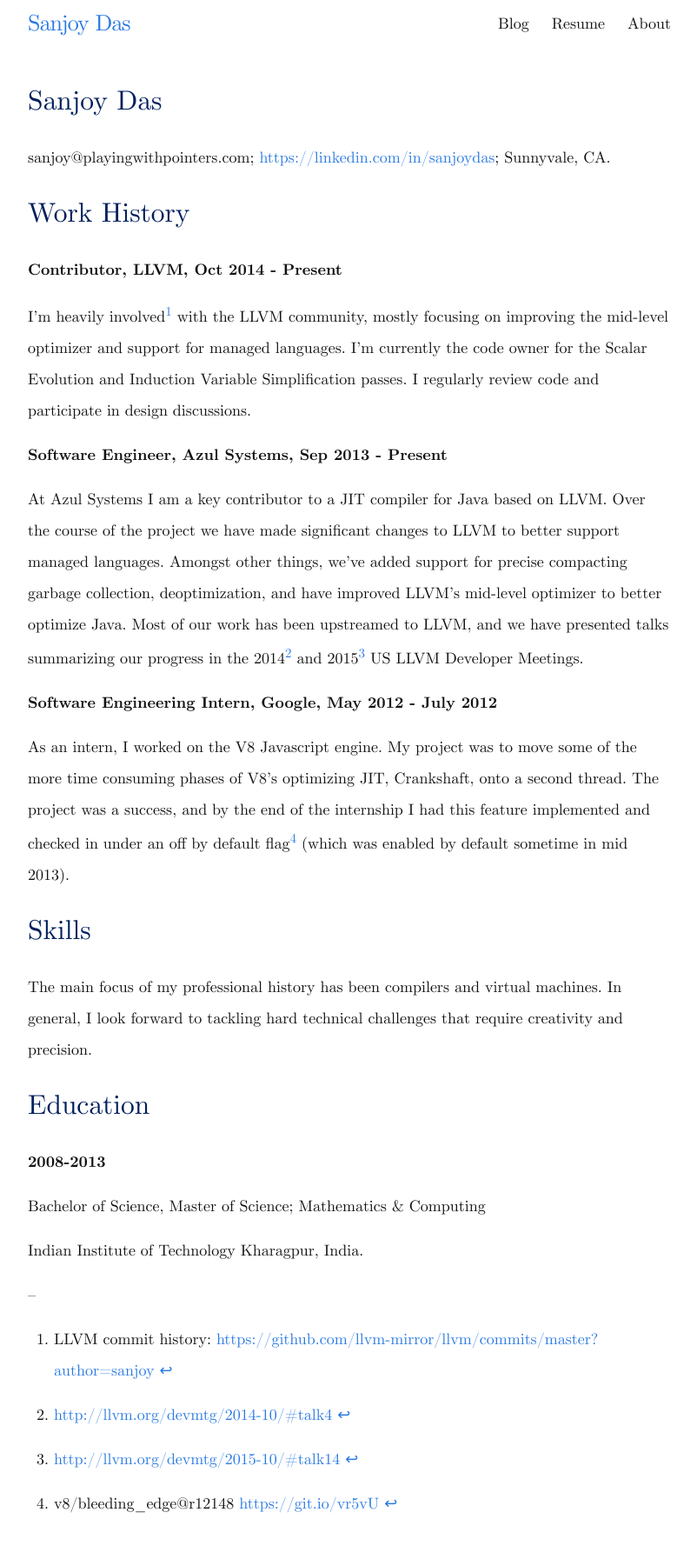
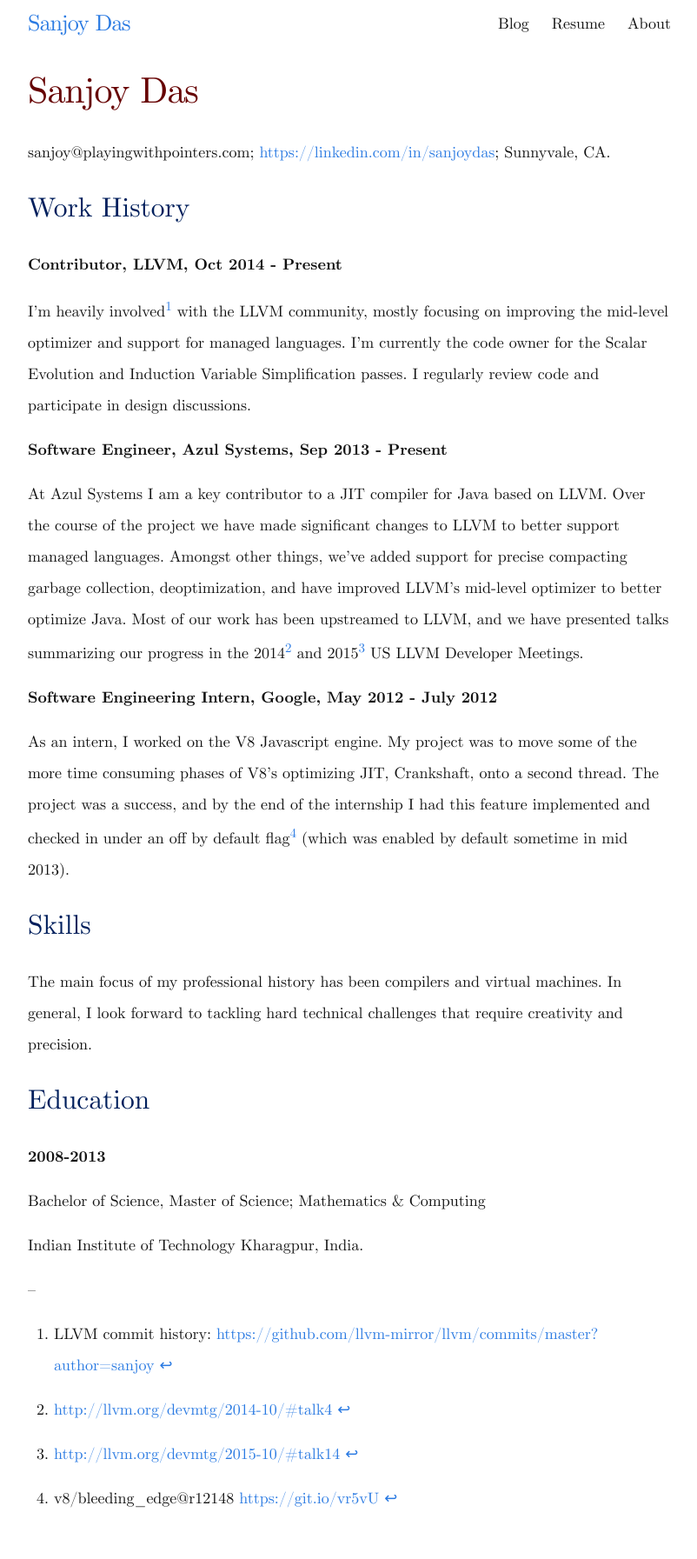
Before and after one commit to sanjoy/playingwithpointers.com, a Jekyll site: the page built from resume.md, in a window 1280 px wide. Shown: the whole page at 87% size, without its empty margins (238-1040 px from the left). Built offline with Jekyll 4.4.1, drawn with Linux system fonts in a browser that asks for light colours.

Commit message:
minor edits

```diff
--- a/resume.md
+++ b/resume.md
@@ -4,7 +4,9 @@
 title:  "Resume: Sanjoy Das"
 ---
 
-# Sanjoy Das
+<header class="post-header">
+  <h1 class="post-title">Sanjoy Das</h1>
+</header>
 
 &#115;&#097;&#110;&#106;&#111;&#121;&#064;&#112;&#108;&#097;&#121;&#105;&#110;&#103;&#119;&#105;&#116;&#104;&#112;&#111;&#105;&#110;&#116;&#101;&#114;&#115;&#046;&#099;&#111;&#109;; <https://linkedin.com/in/sanjoydas>; Sunnyvale, CA.
 
```
